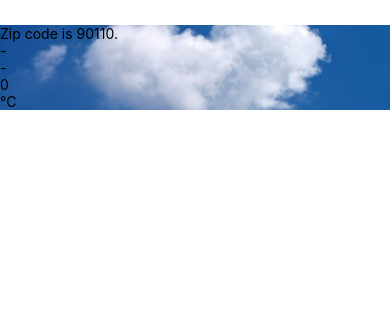
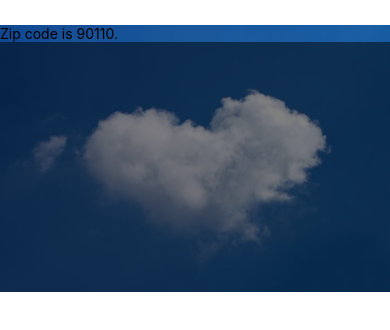
Before and after one commit to gitihm/rn, a React Native app: screen / in a window 390 px wide. Shown: the top 330 px of the page. Built offline with nearby package versions, Linux system fonts and the light colour scheme.

Commit message:
create flex

```diff
--- a/components/Forecast.js
+++ b/components/Forecast.js
@@ -1,14 +1,26 @@
 import React from 'react';
 import {Text, View } from 'react-native';
+import { black } from 'ansi-colors';
 export default class Forecast extends React.Component {
     render() {
         return (
-            <View>
-                <Text>{this.props.main}</Text>
-                <Text>{this.props.description}</Text>
-                <Text>{this.props.temp}</Text>
-                <Text>°C</Text>
+
+            <View style={{flex:1,flexDirection: 'column',alignItems:'center'}}>
+                <View style={{alignSelf:'stretch',height:250,backgroundColor:'black',opacity:.5}}>
+
+                </View>
+
             </View>
+
+
+
+
+
+
+
+
+
+
         );
     }
 }
```
